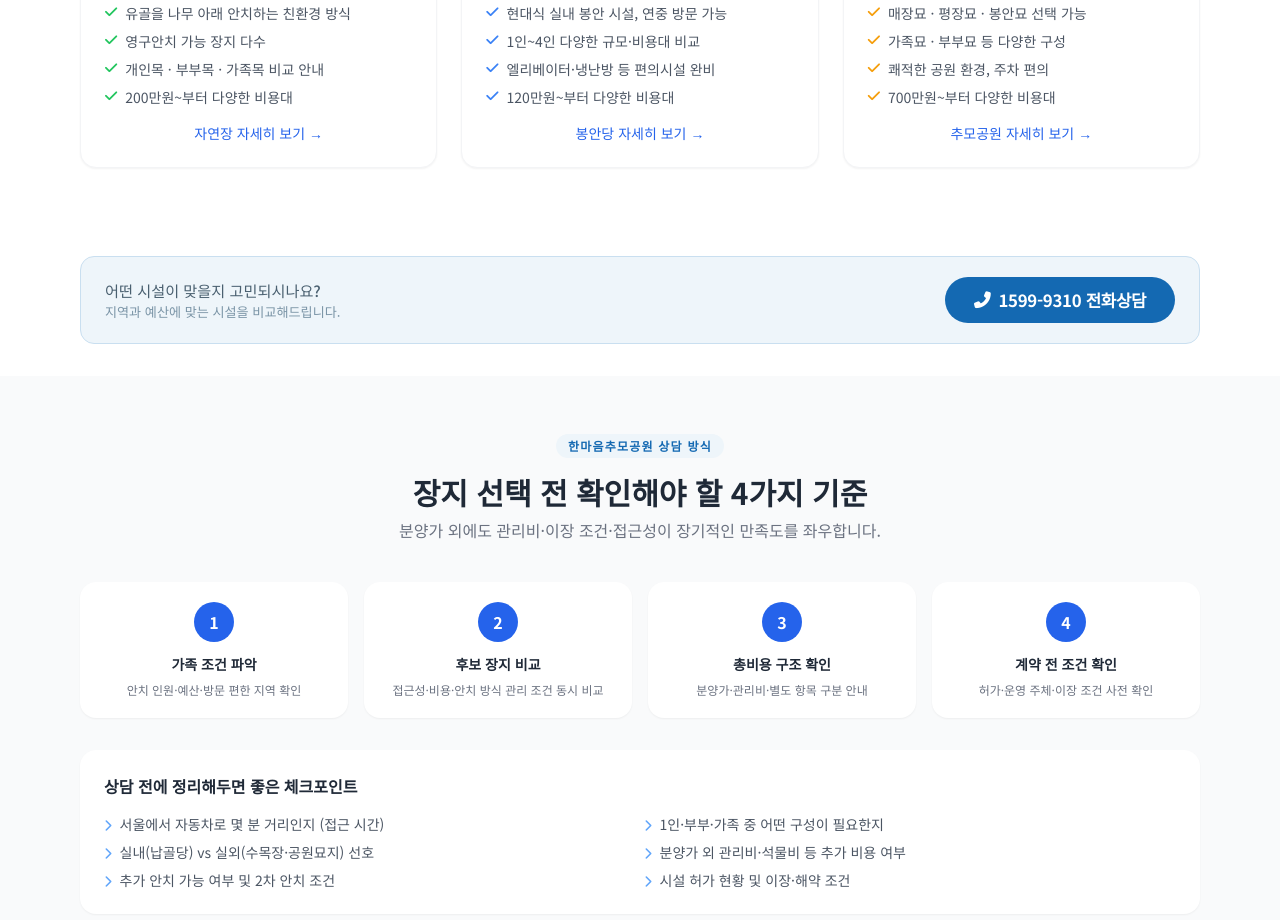
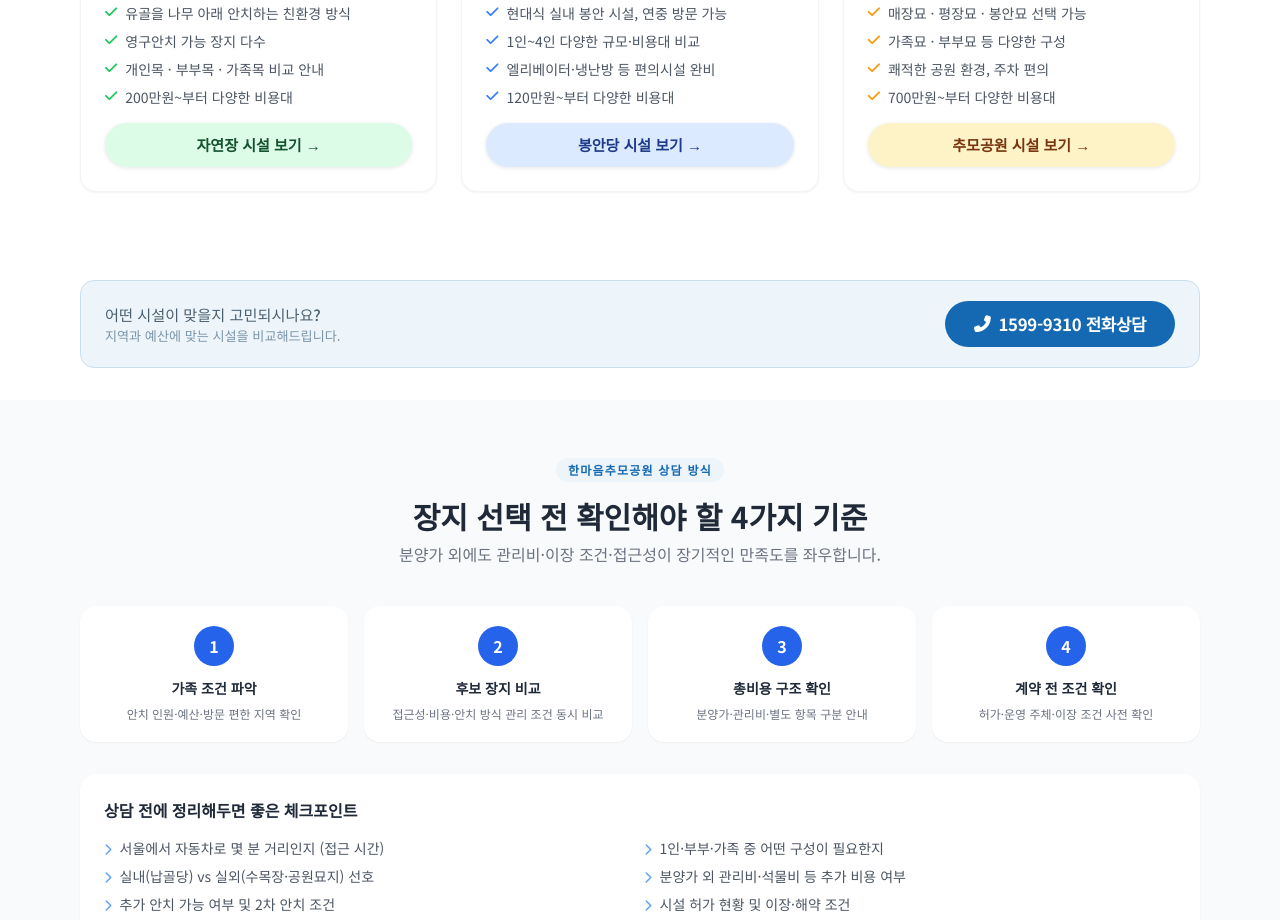
Before and after one commit to lababos7-a11y/hanmaeum-memorial-co-kr, a website: page public/index.html in a window 1280 px wide. Shown: the part 1518-2438 px from the top of the page. Drawn offline with nearby package versions, Linux system fonts and the light colour scheme.

Commit message:
style: 메인 장지비교 CTA 버튼 가독성 및 클릭유도 강화

```diff
--- a/public/index.html
+++ b/public/index.html
@@ -300,7 +300,7 @@
             <li class="flex items-start gap-2"><i class="fas fa-check text-green-500 mt-0.5"></i>개인목 · 부부목 · 가족목 비교 안내</li>
             <li class="flex items-start gap-2"><i class="fas fa-check text-green-500 mt-0.5"></i>200만원~부터 다양한 비용대</li>
           </ul>
-          <a href="/natural-burial/" class="mt-4 block text-center text-blue-600 font-medium text-sm hover:underline">자연장 자세히 보기 →</a>
+          <a href="/natural-burial/" class="compare-cta compare-cta--green mt-4 no-underline">자연장 시설 보기 →</a>
         </div>
       </div>
       <!-- 납골당 -->
@@ -326,7 +326,7 @@
             <li class="flex items-start gap-2"><i class="fas fa-check text-blue-500 mt-0.5"></i>엘리베이터·냉난방 등 편의시설 완비</li>
             <li class="flex items-start gap-2"><i class="fas fa-check text-blue-500 mt-0.5"></i>120만원~부터 다양한 비용대</li>
           </ul>
-          <a href="/memorial-hall/" class="mt-4 block text-center text-blue-600 font-medium text-sm hover:underline">봉안당 자세히 보기 →</a>
+          <a href="/memorial-hall/" class="compare-cta compare-cta--blue mt-4 no-underline">봉안당 시설 보기 →</a>
         </div>
       </div>
       <!-- 공원묘지 -->
@@ -352,7 +352,7 @@
             <li class="flex items-start gap-2"><i class="fas fa-check text-amber-500 mt-0.5"></i>쾌적한 공원 환경, 주차 편의</li>
             <li class="flex items-start gap-2"><i class="fas fa-check text-amber-500 mt-0.5"></i>700만원~부터 다양한 비용대</li>
           </ul>
-          <a href="/memorial-park/" class="mt-4 block text-center text-blue-600 font-medium text-sm hover:underline">추모공원 자세히 보기 →</a>
+          <a href="/memorial-park/" class="compare-cta compare-cta--amber mt-4 no-underline">추모공원 시설 보기 →</a>
         </div>
       </div>
     </div>
--- a/public/static/style.css
+++ b/public/static/style.css
@@ -218,6 +218,47 @@ button, [role="button"] { touch-action: manipulation; }
   .pict-icon.pict-xl { font-size: 3rem;   }
 }
 
+/* ── 장지비교 카드 CTA 버튼 ──────────────────────────────── */
+.compare-cta {
+  display: inline-flex;
+  align-items: center;
+  justify-content: center;
+  width: 100%;
+  min-height: 44px;
+  padding: 10px 20px;
+  border-radius: 999px;
+  font-weight: 800;
+  font-size: 0.9375rem;   /* 15px: 기존 text-sm(14px)보다 약간 크게 */
+  text-align: center;
+  box-shadow: 0 1px 4px rgba(0,0,0,0.10);
+  transition: transform 0.2s, box-shadow 0.2s;
+}
+.compare-cta:hover {
+  transform: translateY(-1px);
+  box-shadow: 0 3px 8px rgba(0,0,0,0.14);
+}
+
+/* 자연장: 연한 green */
+.compare-cta--green {
+  background: #DCFCE7;   /* green-100 */
+  color: #14532D;        /* green-900 */
+}
+.compare-cta--green:hover { background: #BBF7D0; } /* green-200 */
+
+/* 봉안당: 연한 blue */
+.compare-cta--blue {
+  background: #DBEAFE;   /* blue-100 */
+  color: #1E3A8A;        /* blue-900 */
+}
+.compare-cta--blue:hover { background: #BFDBFE; } /* blue-200 */
+
+/* 추모공원: 연한 amber */
+.compare-cta--amber {
+  background: #FEF3C7;   /* amber-100 */
+  color: #78350F;        /* amber-900 */
+}
+.compare-cta--amber:hover { background: #FDE68A; } /* amber-200 */
+
 /* ── 카테고리 전체보기 바로가기 3종 ─────────────────────── */
 
 /* 공통 wrapper */
```
